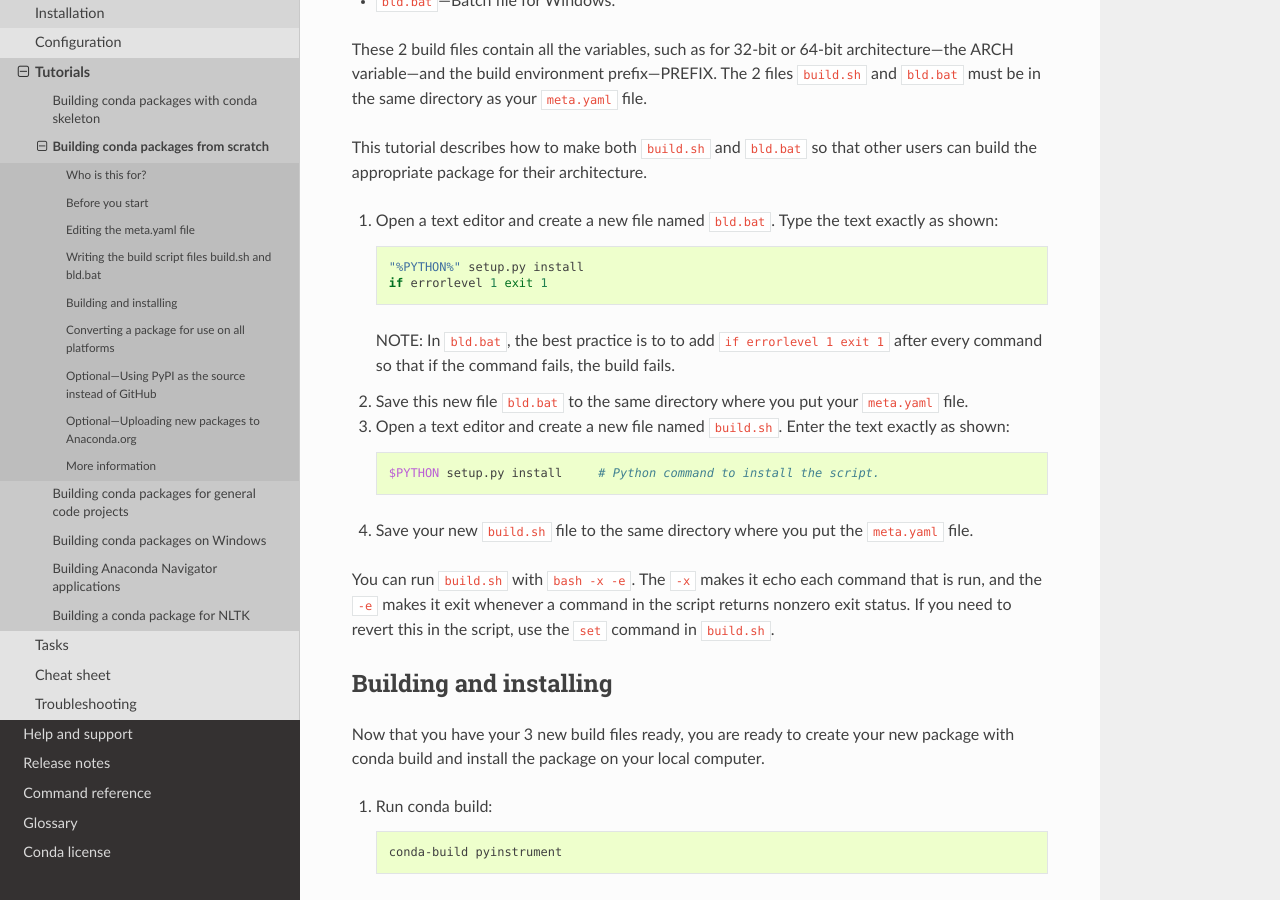
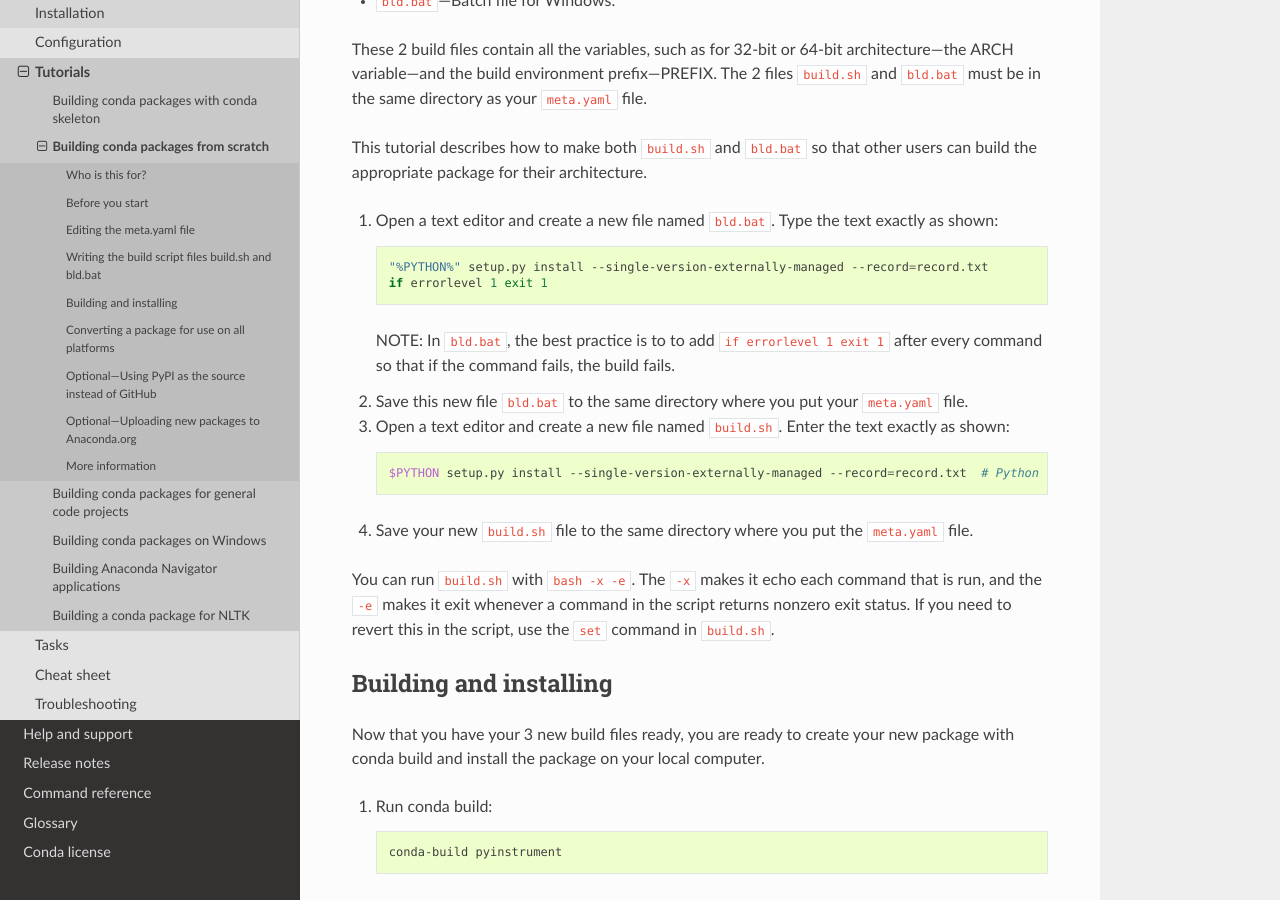
Before and after one commit to conda/conda-docs, a Sphinx documentation site: the page built from docs/source/user-guide/tutorials/build-pkgs.rst, in a window 1280 px wide and 900 px high, scrolled down 1996 px. Built offline with Sphinx 7.4.7 and the Read the Docs theme 2.0.0, drawn with Linux system fonts in a browser that asks for light colours.

Commit message:
use setup.py install command which prevents eggs
When giving example of install scripts for package which use setuptools use the
command:

python setup.py install --single-version-externally-managed --record=record.txt

This command prevents egg's from being created.

```diff
--- a/docs/source/user-guide/tasks/build-packages/define-metadata.rst
+++ b/docs/source/user-guide/tasks/build-packages/define-metadata.rst
@@ -338,7 +338,7 @@ for different platforms.
 .. code-block:: yaml
 
    build:
-     script: python setup.py install
+     script: python setup.py install --single-version-externally-managed --record=record.txt
 
 RPATHs
 ------
--- a/docs/source/user-guide/tutorials/build-pkgs.rst
+++ b/docs/source/user-guide/tutorials/build-pkgs.rst
@@ -129,7 +129,7 @@ for their architecture.
 
    .. code-block:: bash
 
-       "%PYTHON%" setup.py install
+       "%PYTHON%" setup.py install --single-version-externally-managed --record=record.txt
        if errorlevel 1 exit 1
 
    NOTE: In ``bld.bat``, the best practice is to to add
@@ -144,7 +144,7 @@ for their architecture.
 
    .. code-block:: bash
 
-       $PYTHON setup.py install     # Python command to install the script.
+       $PYTHON setup.py install --single-version-externally-managed --record=record.txt  # Python command to install the script.
 
 
 #. Save your new ``build.sh`` file to the same directory where you
```
Also changed, not shown: 3 other files.
